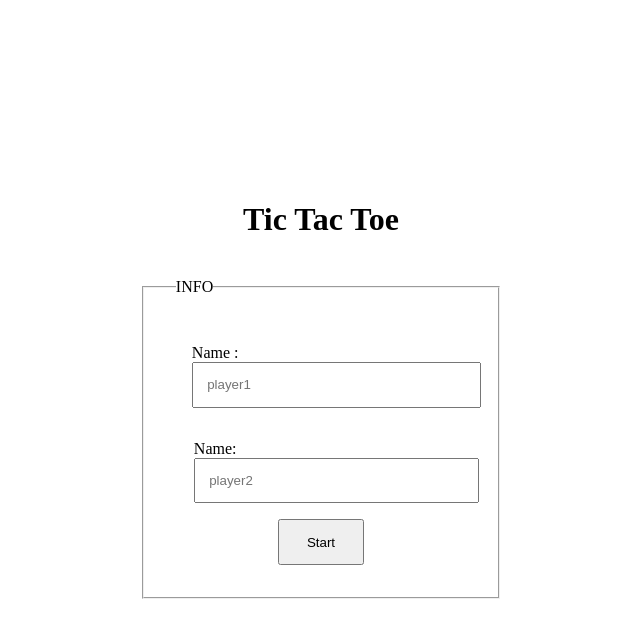
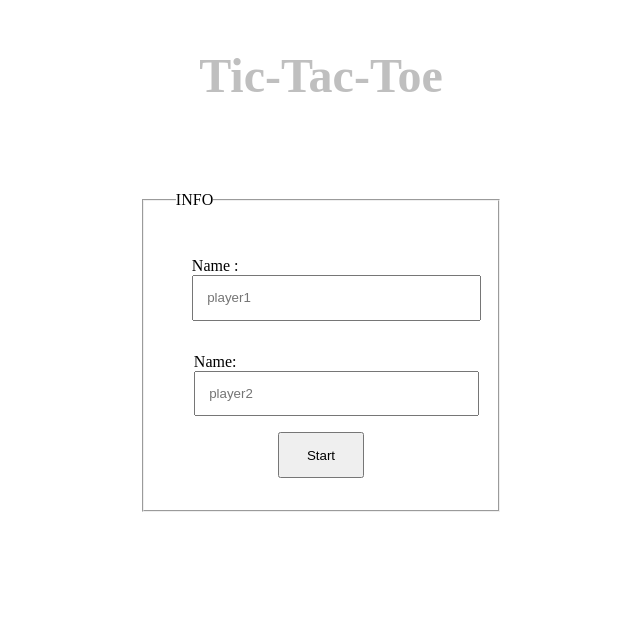
Before and after one commit to 9ggaurav/Tic-Tac-Toe, a website: page src/index.html in a window 1280 px wide. Shown: the whole page, without its empty margins (319-959 px from the left). Drawn offline with Linux system fonts and the light colour scheme.

Commit message:
one round and little bit fixes

```diff
--- a/assets/script.js
+++ b/assets/script.js
@@ -96,7 +96,6 @@ const playerFactory = (name, marker) => {
 const gameController = (function () {
   players = [];
 
-  let winner = null;
   const heading = document.getElementById("heading");
   const scoreBoard = document.getElementById("scoreboard");
   const message = document.getElementById("message");
--- a/assets/style.css
+++ b/assets/style.css
@@ -8,8 +8,10 @@ body {
   width: 100vw;
   display: flex;
   flex-direction: column;
-  justify-content: center;
+  justify-content: start;
   align-items: center;
+  /* padding-bottom: 50%; */
+  padding-top: 6vh;
 }
 
 /* #gameboard {
@@ -21,6 +23,16 @@ body {
 
 #gameboard{
   display: none;
+}
+
+h1, h2, h3{
+  opacity: 0.5;
+}
+
+#title{
+  font-size: 3em;
+  color: gray;
+  margin-bottom: 1em;
 }
 
 #controls{
--- a/src/index.html
+++ b/src/index.html
@@ -7,7 +7,8 @@
     <link rel="stylesheet" href="../assets/style.css" />
   </head>
   <body>
-    <h1 id="heading">Tic Tac Toe</h1>
+    <h1 id="title">Tic-Tac-Toe</h1>
+    <h1 id="heading"></h1>
     <h2 id="scoreboard"></h2>
 
     <div id="gameboard"></div>
```
